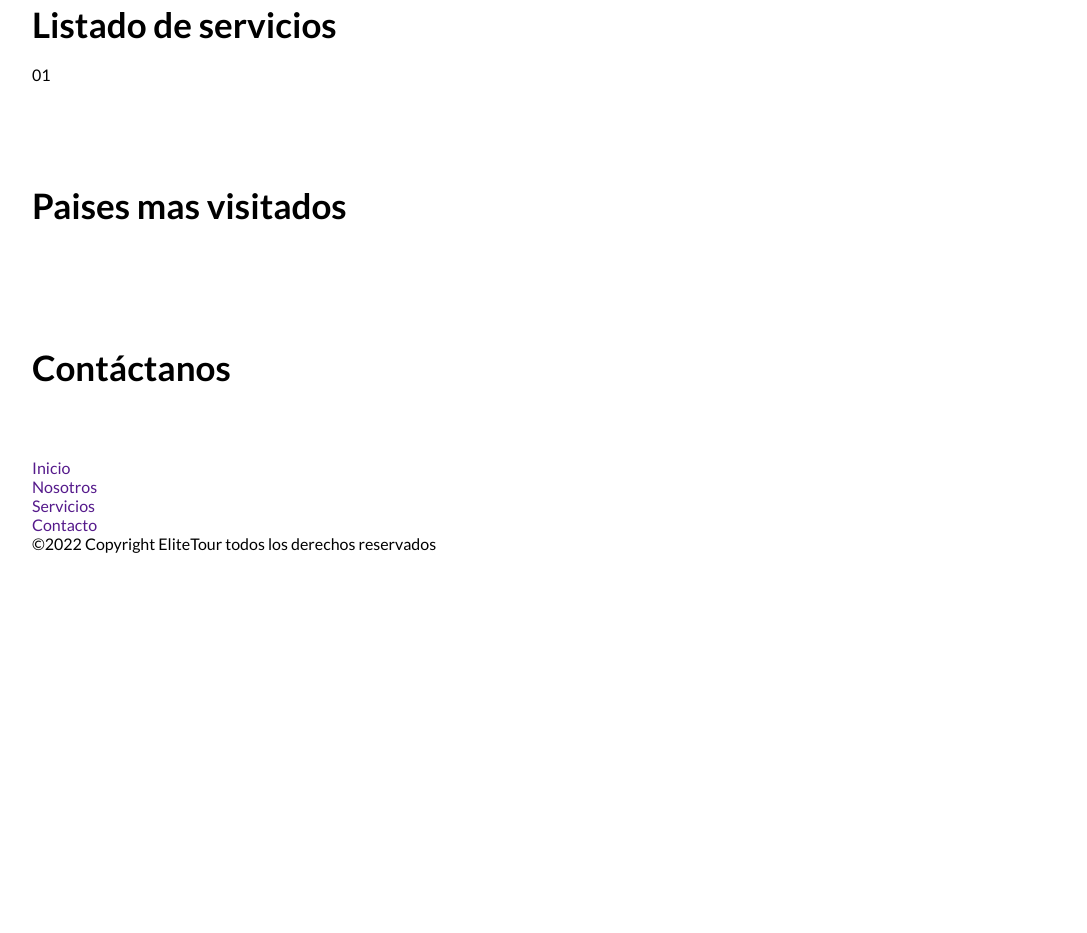
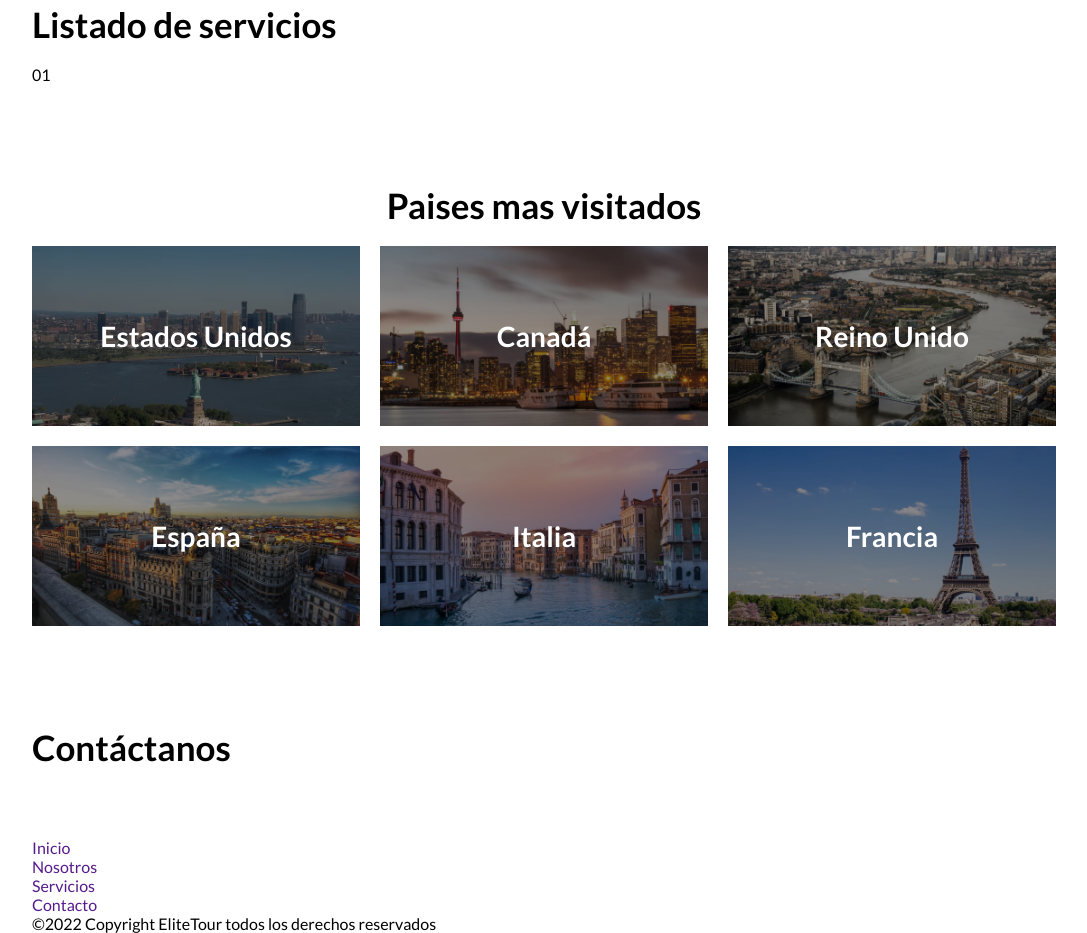
Before and after one commit to DerianPaez/elitetourww.com, a plain HTML site: page public/index.html in a window 1280 px wide. Shown: the part 5807-6740 px from the top of the page, without its empty margins (96-1183 px from the left). Before the commit the page ends 6360 px from the top, so only its background shows below. Drawn offline with Linux system fonts and the light colour scheme.

Commit message:
Añadir estilos e imagenes para la sección Lista Paises

```diff
--- a/public/index.html
+++ b/public/index.html
@@ -179,9 +179,7 @@
             <h3>Preparate para Recibir tu visa</h3>
             <p>lorem ipsum cualo quimp tomau hiewar orem ipsum cualo quimp tomau hiewar </p>
           </div>
-
         </div>
-
       </div>
     </div>
   </section>
@@ -198,13 +196,43 @@
       </div>
     </div>
   </section>
-  <section class="">
+  <section class="countries">
     <div class="wrapper">
-      <div class="-container">
+      <div class="countries-container">
         <h2>Paises mas visitados</h2>
-        <figure>
-          <p></p>
-        </figure>
+
+        <div class="countries-list">
+          <figure class="country">
+            <img src="./static/images/Country/Unite_States.jpg" alt="Estados Unidos">
+            <span>Estados Unidos</span>
+          </figure>
+
+          <figure class="country">
+            <img src="./static/images/Country/Canada.jpg" alt="Canadá">
+            <span>Canadá</span>
+          </figure>
+
+          <figure class="country">
+            <img src="./static/images/Country/Unite_Kingdom.jpg" alt="Reino Unido">
+            <span>Reino Unido</span>
+          </figure>
+
+          <figure class="country">
+            <img src="./static/images/Country/Spain.jpg" alt="España">
+            <span>España</span>
+          </figure>
+
+          <figure class="country">
+            <img src="./static/images/Country/Italy.jpg" alt="Italia">
+            <span>Italia</span>
+          </figure>
+
+          <figure class="country">
+            <img src="./static/images/Country/France.jpg" alt="Francia">
+            <span>Francia</span>
+          </figure>
+        </div>
+
       </div>
     </div>
   </section>
--- a/public/static/css/responsive.css
+++ b/public/static/css/responsive.css
@@ -50,6 +50,15 @@
     grid-template-columns: 1fr 1fr 1fr;
   }
 
+  /* Services-list ============== */
+
+
+  /* Countries ============== */
+  .countries-list {
+    display: grid;
+    grid-template-columns: repeat(2, 1fr);
+    gap: 20px;
+  }
 }
 
 
@@ -75,4 +84,12 @@
   .steps {
     gap: 60px;
   }
+
+  /* Services-list ============== */
+
+
+  /* Countries ============== */
+  .countries-list {
+    grid-template-columns: repeat(3, 1fr);
+  }
 }
--- a/public/static/css/styles.css
+++ b/public/static/css/styles.css
@@ -304,3 +304,57 @@ button {
 .step p {
   font-size: 18px;
 }
+
+/* Countries ============== */
+.countries-container h2 {
+  text-align: center;
+}
+
+.countries-list {
+  display: grid;
+  grid-template-columns: 1fr;
+  gap: 20px;
+}
+
+.country {
+  position: relative;
+  width: 100%;
+  height: 180px;
+  text-align: center;
+  display: block;
+}
+
+.country img {
+  width: 100%;
+  height: 100%;
+  object-fit: cover;
+}
+
+.country::before {
+  content:'';
+	position: absolute;
+  top: 0;
+	bottom: 0;
+	left: 0;
+	right: 0;
+	background-color: rgba(0, 0, 0, 0.45);
+}
+
+.country span {
+  font-size: 28px;
+  font-weight: bold;
+  width: max-content;
+  height: min-content;
+  position: absolute;
+  top: 0;
+  bottom: 0;
+  left: 0;
+  right: 0;
+  margin: auto;
+  color: var(--white-color);
+}
+
+.country::hover {
+  color: transparent;
+  border-radius: 20px;
+}
```
Also changed, not shown: public/static/images/Country/Canada.jpg (added), public/static/images/Country/France.jpg (added), public/static/images/Country/Italy.jpg (added), public/static/images/Country/Spain.jpg (added), public/static/images/Country/Unite_Kingdom.jpg (added), public/static/images/Country/Unite_States.jpg (added).
